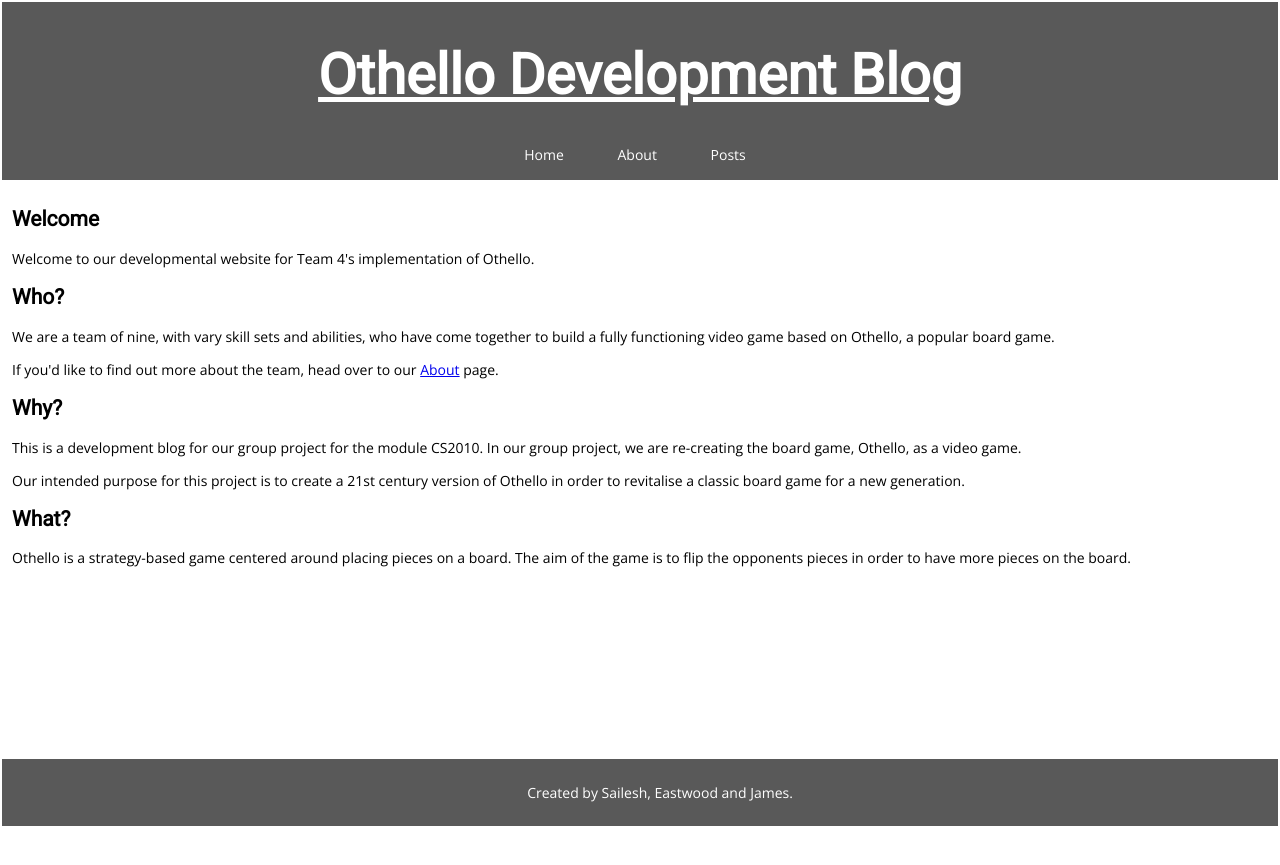
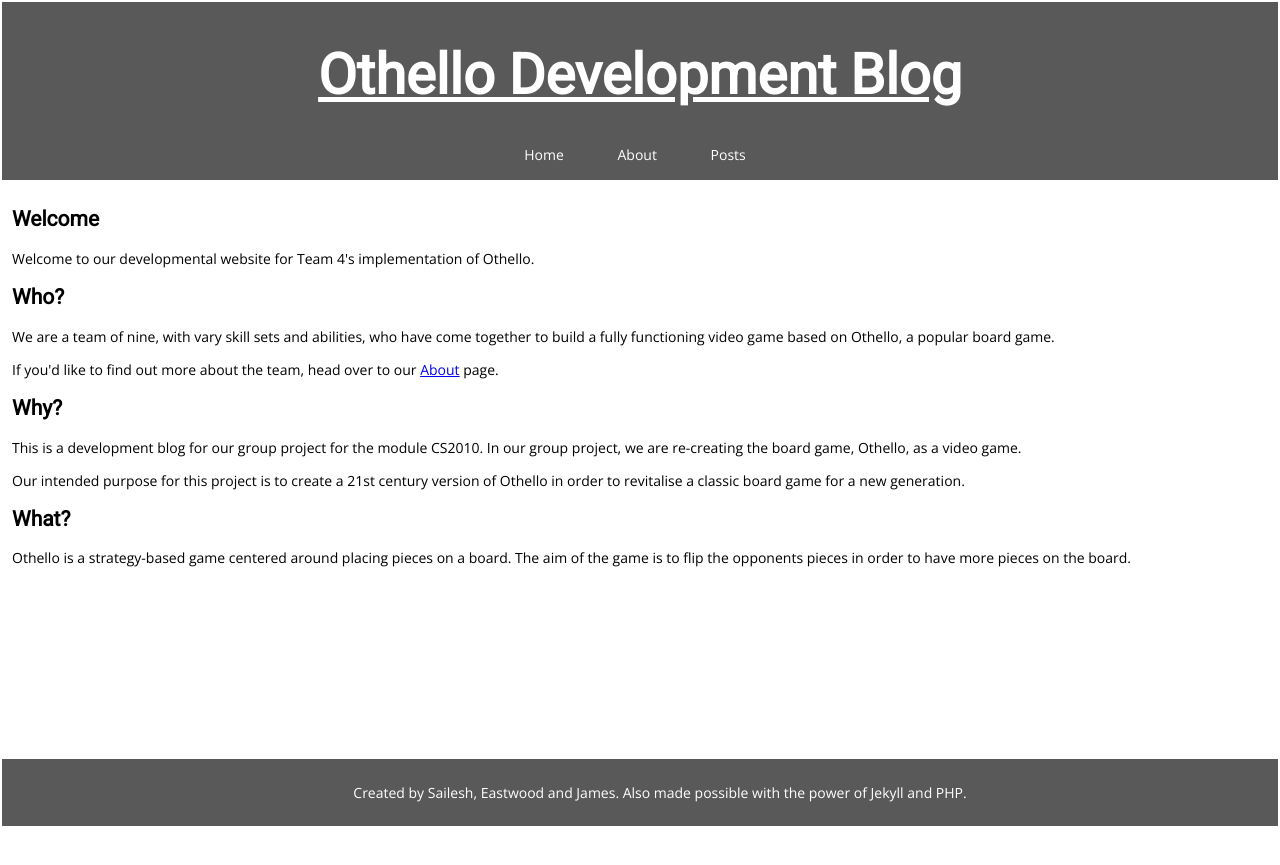
Before and after one commit to SaileshPatel/othello-website, a Jekyll site: the page built from index.html, in a window 1280 px wide. Shown: the top 865 px of the page. Built offline with Jekyll 4.4.1, drawn with Linux system fonts in a browser that asks for light colours.

Commit message:
added more to footer

```diff
--- a/_includes/footer.html
+++ b/_includes/footer.html
@@ -2,7 +2,7 @@
     <nav>
       <ul>
         {% for link in site.footer_links %}<li><a href="{{ link.url }}">{{ link.text }}</a></li>{% endfor %}
-        Created by Sailesh, Eastwood and James.
+        Created by Sailesh, Eastwood and James. Also made possible with the power of Jekyll and PHP.
       </ul>
     </nav>
 </div>
```
